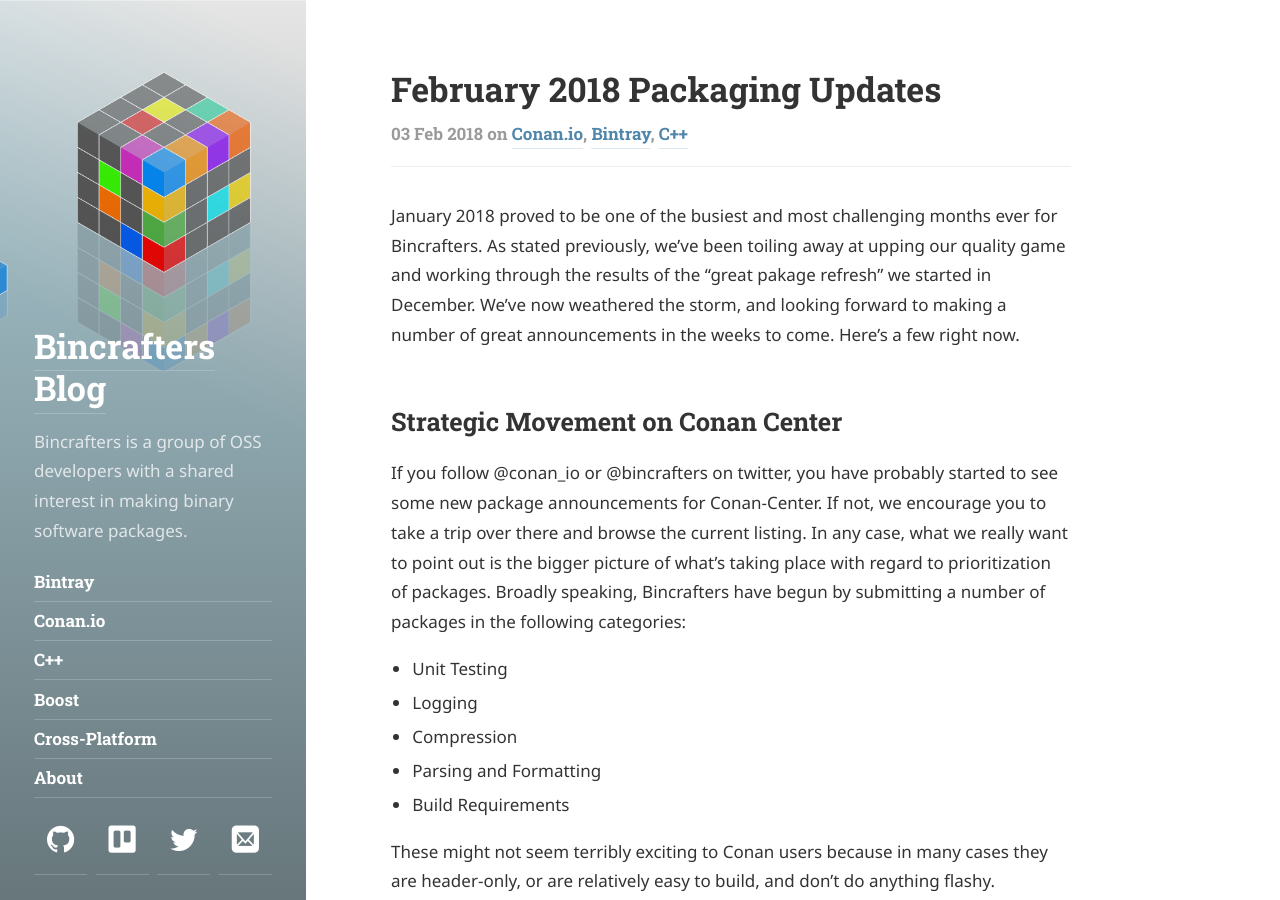
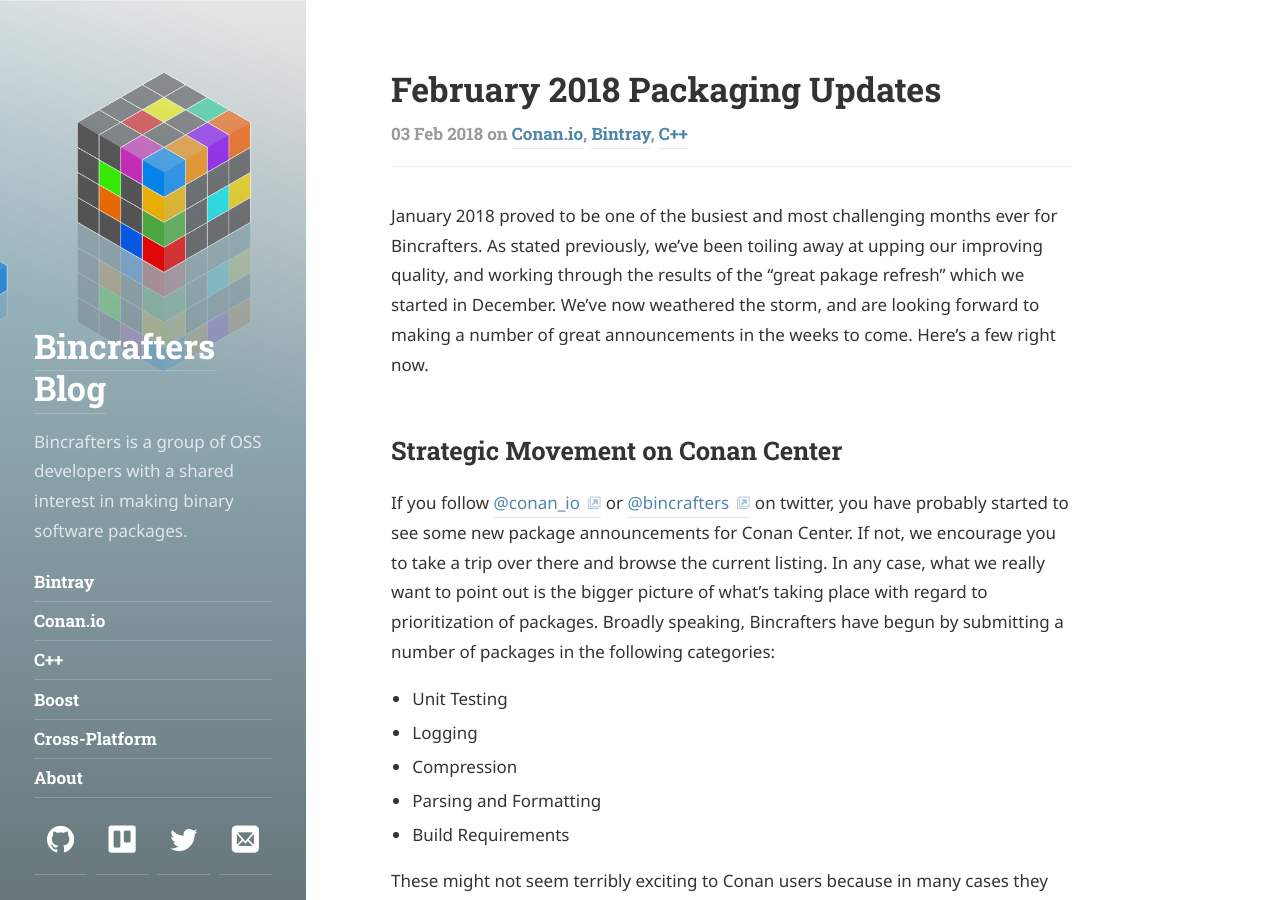
Before and after one commit to bincrafters/bincrafters.github.io, a Jekyll site: the page built from _posts/2018-02-03-February-2018-Packaging-Updates.md, in a window 1280 px wide and 900 px high. Built offline with Jekyll 4.4.1, drawn with Linux system fonts in a browser that asks for light colours; some web fonts are replaced.

```diff
--- a/_posts/2018-02-03-February-2018-Packaging-Updates.md
+++ b/_posts/2018-02-03-February-2018-Packaging-Updates.md
@@ -4,10 +4,10 @@ title: 'February 2018 Packaging Updates'
 tags: [Conan.io, Bintray, C++]
 ---
 
-January 2018 proved to be one of the busiest and most challenging months ever for Bincrafters.  As stated previously, we've been toiling away at upping our quality game and working through the results of the "great pakage refresh" we started in December.  We've now weathered the storm, and looking forward to making a number of great announcements in the weeks to come. Here's a few right now.
+January 2018 proved to be one of the busiest and most challenging months ever for Bincrafters.  As stated previously, we've been toiling away at upping our improving quality, and working through the results of the "great pakage refresh" which we started in December.  We've now weathered the storm, and are looking forward to making a number of great announcements in the weeks to come. Here's a few right now.
 
 ## Strategic Movement on Conan Center
-If you follow @conan_io or @bincrafters on twitter, you have probably started to see some new package announcements for Conan-Center.  If not, we encourage you to take a trip over there and browse the current listing.  In any case, what we really want to point out is the bigger picture of what's taking place with regard to prioritization of packages.  Broadly speaking, Bincrafters have begun by submitting a number of packages in the following categories:
+If you follow [@conan_io](https://twitter.com/conan_io) or [@bincrafters](https://twitter.com/bincrafters) on twitter, you have probably started to see some new package announcements for Conan Center.  If not, we encourage you to take a trip over there and browse the current listing.  In any case, what we really want to point out is the bigger picture of what's taking place with regard to prioritization of packages.  Broadly speaking, Bincrafters have begun by submitting a number of packages in the following categories:
 
 * Unit Testing
 * Logging
```
